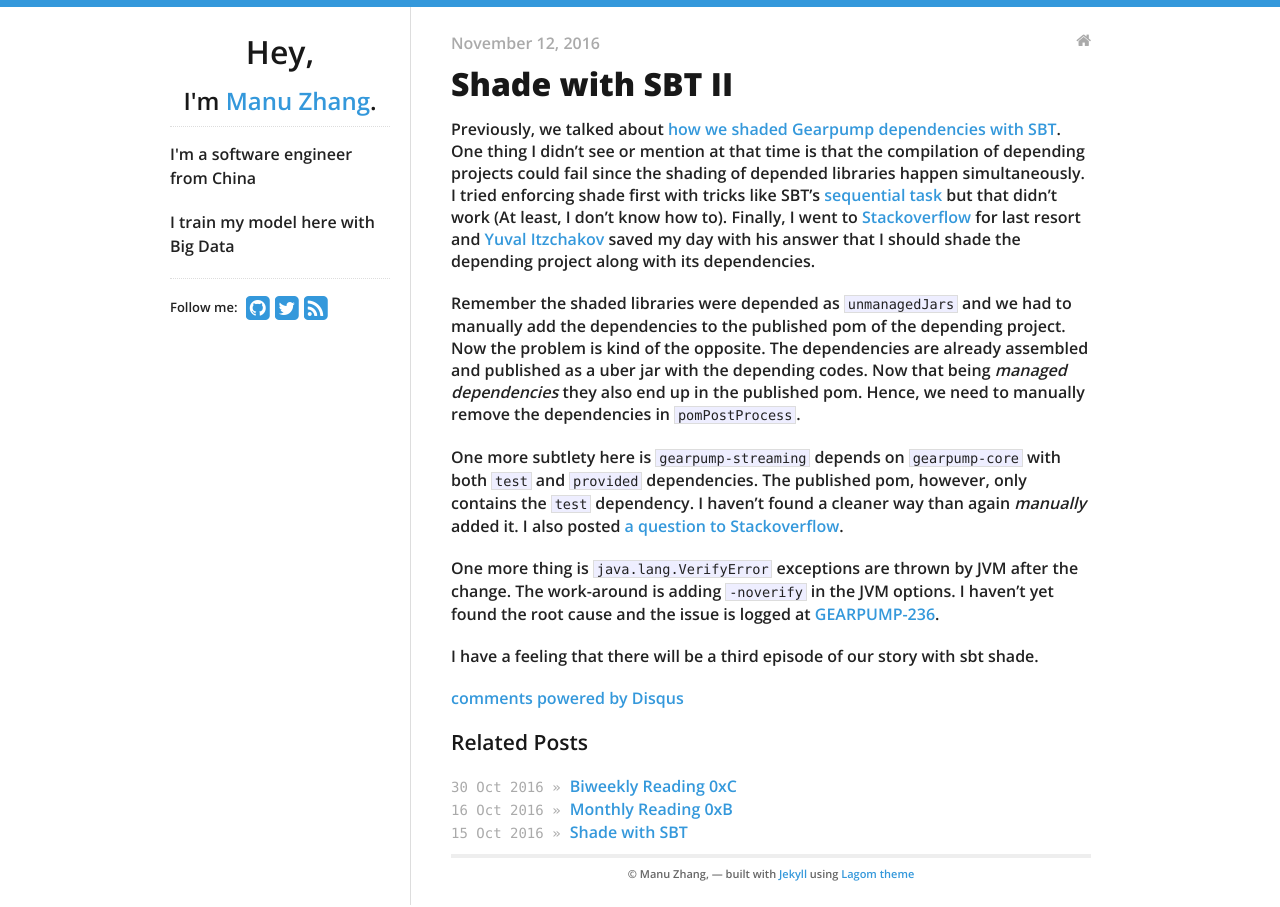
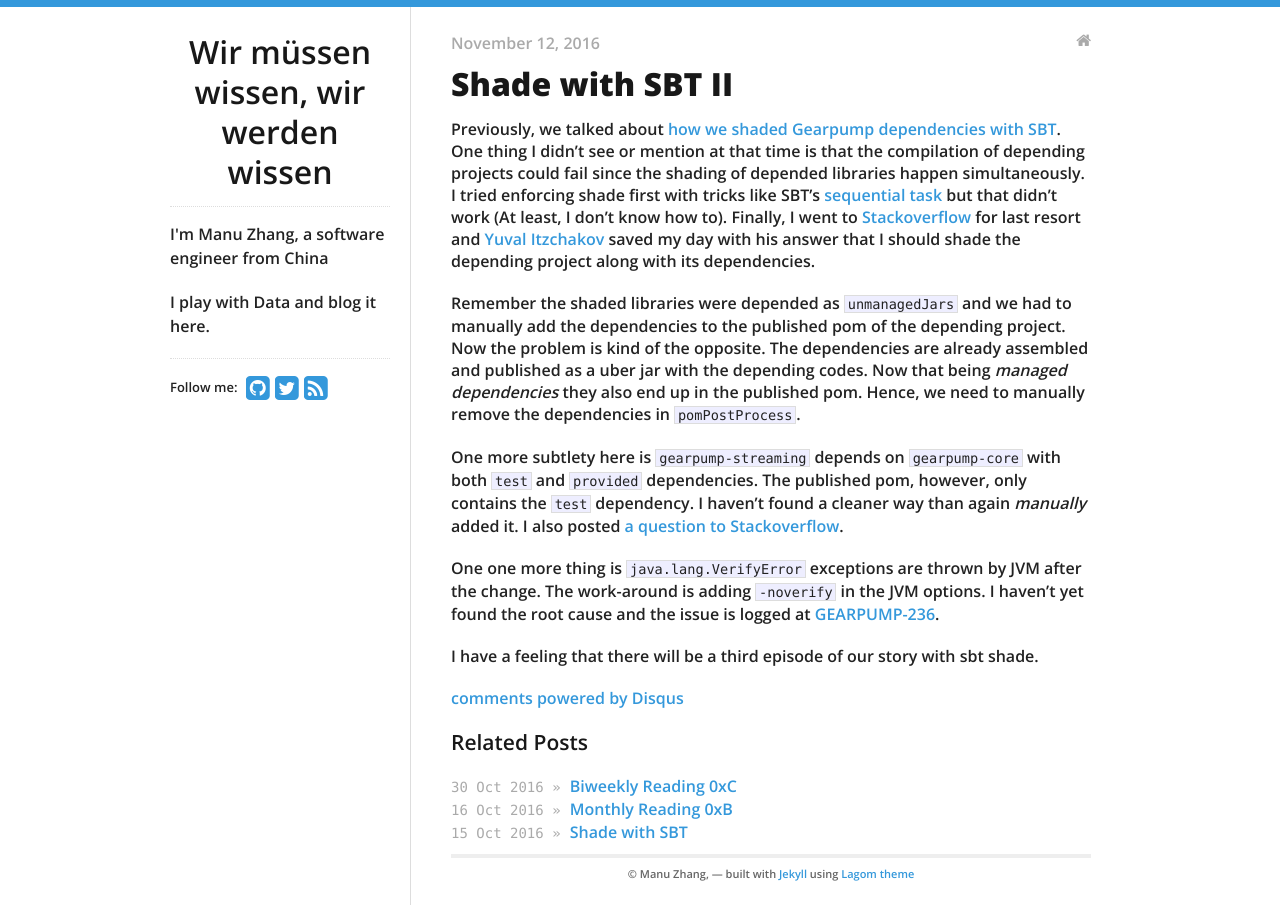
Before and after one commit to manuzhang/jekyll_blog, a Jekyll site: the page built from _posts/2016-11-12-shading-2.md, in a window 1280 px wide. Built offline with Jekyll 4.4.1, drawn with Linux system fonts in a browser that asks for light colours; nearby versions of some CDN libraries; comment, search, counter and statistics services are not loaded.

Commit message:
minor syntax correct

```diff
--- a/_includes/sidebar.html
+++ b/_includes/sidebar.html
@@ -1,5 +1,5 @@
 <nav>
-  <h1>Hey,</h1>
+  <h1>Wir müssen wissen, wir werden wissen</h1>
   <a href="/">
     {% if site.data.theme.social.gravatar %}
     <img src="http://www.gravatar.com/avatar/{{ site.data.theme.social.gravatar }}?s=200" id="gravatar" alt="My photo"/>
@@ -7,10 +7,10 @@
     <!--<img src="/logo.png" id="logo" alt="Blog logo"/>-->
     {% endif %}
   </a>
-  <h2>I'm <a href="/">{{ site.data.theme.name }}</a>.</h2>
+  <!--<h2>I'm <a href="/">{{ site.data.theme.name }}</a>.</h2>-->
   <div id="bio">
-    <p>I'm a software engineer from China</p>
-    <p>I train my model here with Big Data</p>
+    <p>I'm Manu Zhang, a software engineer from China</p>
+    <p>I play with Data and blog it here.</p>
   </div>
   <div id="social">
     {% include social.html %}
--- a/_posts/2016-11-12-shading-2.md
+++ b/_posts/2016-11-12-shading-2.md
@@ -10,6 +10,6 @@
 
 One more subtlety here is `gearpump-streaming` depends on `gearpump-core` with both `test` and `provided` dependencies. The published pom, however, only contains the `test` dependency. I haven't found a cleaner way than again *manually* added it. I also posted [a question to Stackoverflow](http://stackoverflow.com/questions/40526420/sbt-published-maven-file-missing-artifacts-with-multiple-scopes).
 
-One more thing is `java.lang.VerifyError` exceptions are thrown by JVM after the change. The work-around is adding `-noverify` in the JVM options. I haven't yet found the root cause and the issue is logged at [GEARPUMP-236](https://issues.apache.org/jira/browse/GEARPUMP-236).
+One one more thing is `java.lang.VerifyError` exceptions are thrown by JVM after the change. The work-around is adding `-noverify` in the JVM options. I haven't yet found the root cause and the issue is logged at [GEARPUMP-236](https://issues.apache.org/jira/browse/GEARPUMP-236).
 
 I have a feeling that there will be a third episode of our story with sbt shade.
```
